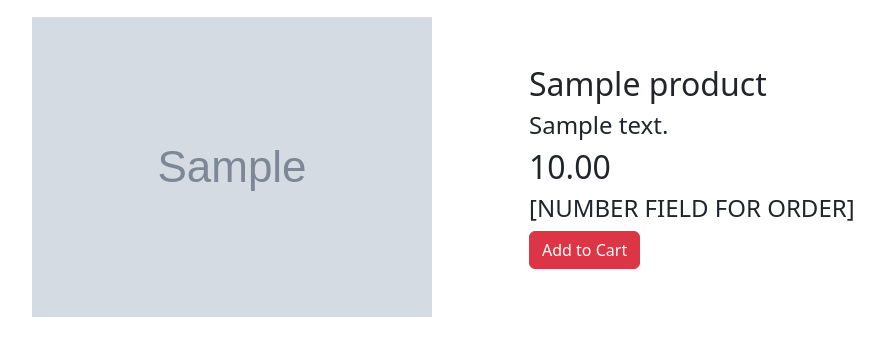
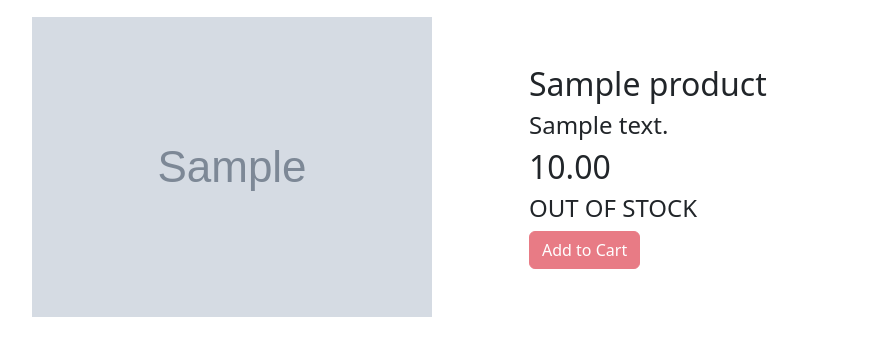
Before and after one commit to jmcaballas/django-shopping-cart, a Django app: a page that uses templates/shoppingcart/details.html in a window 1280 px wide. Shown: the part 195-551 px from the top of the page, without its empty margins (123-1007 px from the left). Run offline with Django 4.2, Linux system fonts and the light colour scheme; a user stored in the database is signed in; tables that the repository leaves empty hold one stand-in row (values such as "Sample post"); grey boxes marked "Sample" are stand-in pictures.

Commit message:
Disable add to cart button in details for products out of stock

```diff
--- a/shoppingcart/views.py
+++ b/shoppingcart/views.py
@@ -14,7 +14,7 @@ class ProductListView(ListView):
 
 
 class ProductDetailView(DetailView):
-    model = Product
+    queryset = Product.objects.with_stock()
     template_name = "shoppingcart/details.html"
 
 
--- a/templates/shoppingcart/details.html
+++ b/templates/shoppingcart/details.html
@@ -21,8 +21,15 @@
                 <h2>{{ product.name }}</h2>
                 <h4>{{ product.description }}</h4>
                 <h2>{{ product.price }}</h2>
-                <h4>[NUMBER FIELD FOR ORDER]</h4>
-                <button class="btn btn-danger">Add to Cart</button>
+                {% if user.is_authenticated %}
+                    {% if product.stock > 0 %}
+                        <h4>[NUMBER FIELD FOR ORDER]</h4>
+                        <button class="btn btn-danger">Add to Cart</button>
+                    {% else %}
+                        <h4>OUT OF STOCK</h4>
+                        <button class="btn btn-danger" disabled>Add to Cart</button>
+                    {% endif %}
+                {% endif %}
             </div>
         </div>
     </div>
--- a/templates/shoppingcart/home.html
+++ b/templates/shoppingcart/home.html
@@ -29,7 +29,6 @@
                                 {% else %}
                                     <button class="btn btn-danger" disabled>Add to Cart</button>
                                 {% endif %}
-                            {% else %}
                             {% endif %}
                         </div>
                     </div>
```
